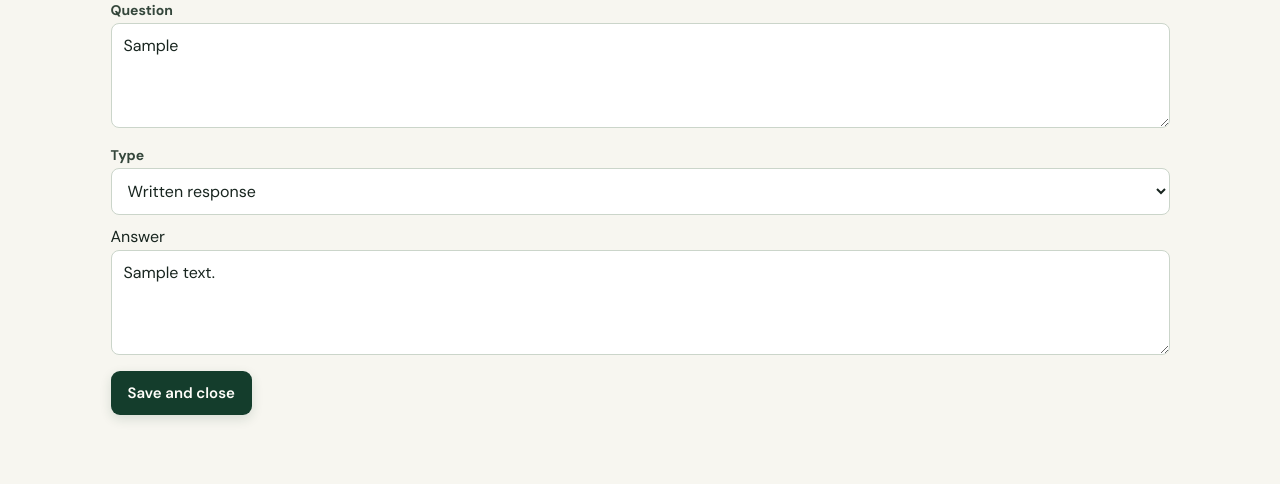
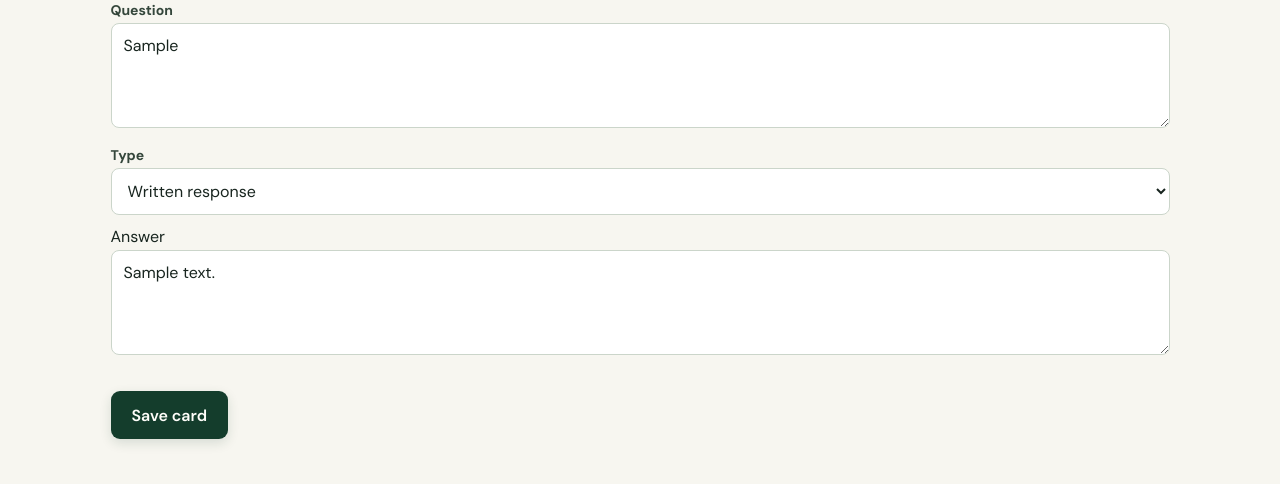
Before and after one commit to dbaker10000/Andrew, a Flask app: page /cards/1/edit in a window 1280 px wide. Shown: the part 258-742 px from the top of the page. Run offline with Flask 3, Linux system fonts and the light colour scheme; a user stored in the database is signed in; tables that the repository leaves empty hold one stand-in row (values such as "Sample post"); one stand-in notice (Sample message) is shown; some libraries are stand-ins or nearby versions.

Commit message:
Make card save actions prominent

```diff
--- /dev/null
+++ b/static/card-actions.css
@@ -0,0 +1 @@
+.card-save-actions{display:flex;gap:12px;align-items:center;margin-top:20px}.card-save-actions .primary{min-height:48px;padding:0 21px;font-size:16px}@media(max-width:550px){.card-save-actions{flex-direction:column;align-items:stretch}.card-save-actions .primary{width:100%}}
--- a/templates/base.html
+++ b/templates/base.html
@@ -1 +1 @@
-<!doctype html><html><head><meta charset="utf-8"><meta name="viewport" content="width=device-width,initial-scale=1"><title>Recall</title><link rel="stylesheet" href="{{url_for('static',filename='app.css')}}"><link rel="stylesheet" href="{{url_for('static',filename='accent.css')}}"></head><body>{% if current_user.is_authenticated %}<header><a href="{{url_for('home')}}">✦ Recall</a><a href="{{url_for('home')}}">Decks</a><a href="{{url_for('change_password')}}">Change password</a>{% if current_user.is_admin %}<a href="{{url_for('users')}}">Admin</a>{% endif %}<span>{{current_user.username}}</span><form method="post" action="{{url_for('logout')}}"><input type="hidden" name="csrf_token" value="{{csrf_token()}}"><button>Sign out</button></form></header>{% endif %}<main>{% for c,m in get_flashed_messages(with_categories=true) %}<p class="flash">{{m}}</p>{% endfor %}{% block content %}{% endblock %}</main></body></html>
+<!doctype html><html><head><meta charset="utf-8"><meta name="viewport" content="width=device-width,initial-scale=1"><title>Recall</title><link rel="stylesheet" href="{{url_for('static',filename='app.css')}}"><link rel="stylesheet" href="{{url_for('static',filename='accent.css')}}"><link rel="stylesheet" href="{{url_for('static',filename='card-actions.css')}}"></head><body>{% if current_user.is_authenticated %}<header><a href="{{url_for('home')}}">✦ Recall</a><a href="{{url_for('home')}}">Decks</a><a href="{{url_for('change_password')}}">Change password</a>{% if current_user.is_admin %}<a href="{{url_for('users')}}">Admin</a>{% endif %}<span>{{current_user.username}}</span><form method="post" action="{{url_for('logout')}}"><input type="hidden" name="csrf_token" value="{{csrf_token()}}"><button>Sign out</button></form></header>{% endif %}<main>{% for c,m in get_flashed_messages(with_categories=true) %}<p class="flash">{{m}}</p>{% endfor %}{% block content %}{% endblock %}</main></body></html>
--- a/templates/card_form.html
+++ b/templates/card_form.html
@@ -1 +1 @@
-{% extends 'base.html' %}{% block content %}<h1>{{'Edit' if card else 'New'}} card</h1><form method="post">{{form.hidden_tag()}}<label>Question{{form.prompt}}</label><label>Type{{form.kind(id='kind')}}</label><div id="answer">Answer{{form.answer}}</div><div id="choices">A{{form.a}} B{{form.b}} C{{form.c}} D{{form.d}}{{form.correct}}</div><button class="primary" name="action" value="close">Save and close</button>{% if not card %}<button name="action" value="new">Save and new card</button>{% endif %}</form><script>let k=document.getElementById('kind'),a=document.getElementById('answer'),c=document.getElementById('choices');function t(){a.hidden=k.value==='multiple_choice';c.hidden=k.value!=='multiple_choice'}k.onchange=t;t()</script>{% endblock %}
+{% extends 'base.html' %}{% block content %}<h1>{{'Edit' if card else 'New'}} card</h1><form method="post">{{form.hidden_tag()}}<label>Question{{form.prompt}}</label><label>Type{{form.kind(id='kind')}}</label><div id="answer">Answer{{form.answer}}</div><div id="choices">A{{form.a}} B{{form.b}} C{{form.c}} D{{form.d}}{{form.correct}}</div><div class="card-save-actions"><button class="primary" name="action" value="close">Save card</button>{% if not card %}<button class="primary accent" name="action" value="new">Save + new card</button>{% endif %}</div></form><script>let k=document.getElementById('kind'),a=document.getElementById('answer'),c=document.getElementById('choices');function t(){a.hidden=k.value==='multiple_choice';c.hidden=k.value!=='multiple_choice'}k.onchange=t;t()</script>{% endblock %}
```
